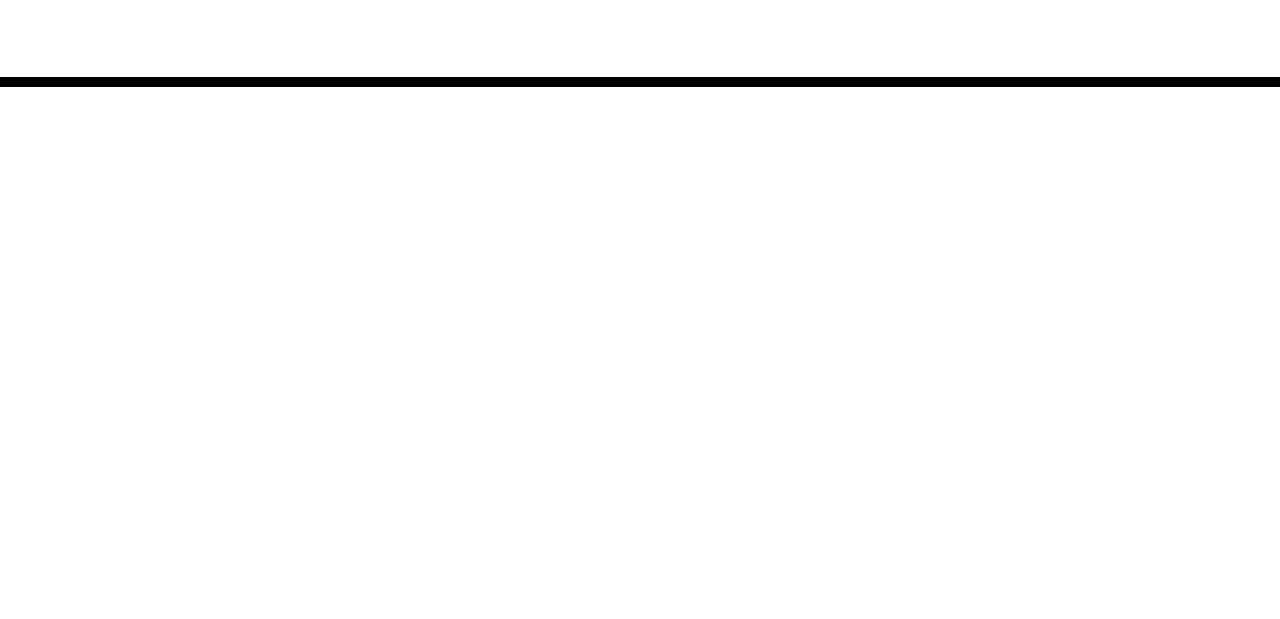
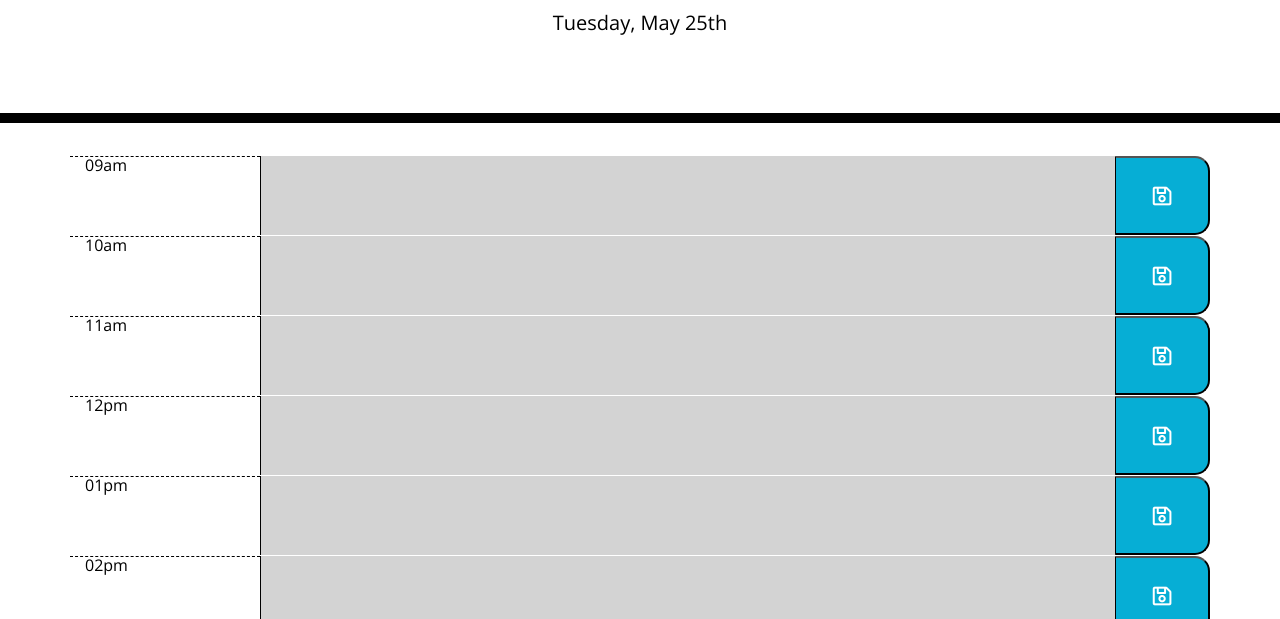
Before and after one commit to inara-nyingifa/dailyplanner, a plain HTML site: page index.html in a window 1280 px wide. Shown: the part 181-800 px from the top of the page. Drawn offline with nearby package versions, Linux system fonts and the light colour scheme.

Commit message:
added assets folder

```diff
--- /dev/null
+++ b/assets/javascript.js
@@ -0,0 +1,160 @@
+var myDay = [
+    {
+        id: "0",
+        hour: "09",
+        time: "09",
+        meridiem: "am",
+        reminder: ""
+    },
+    {
+        id: "1",
+        hour: "10",
+        time: "10",
+        meridiem: "am",
+        reminder: ""
+    },
+    {
+        id: "2",
+        hour: "11",
+        time: "11",
+        meridiem: "am",
+        reminder: ""
+    },
+    {
+        id: "3",
+        hour: "12",
+        time: "12",
+        meridiem: "pm",
+        reminder: ""
+    },
+    {
+        id: "4",
+        hour: "01",
+        time: "13",
+        meridiem: "pm",
+        reminder: ""
+    },
+    {
+        id: "5",
+        hour: "02",
+        time: "14",
+        meridiem: "pm",
+        reminder: ""
+    },
+    {
+        id: "6",
+        hour: "03",
+        time: "15",
+        meridiem: "pm",
+        reminder: ""
+    },
+    {
+        id: "7",
+        hour: "04",
+        time: "16",
+        meridiem: "pm",
+        reminder: ""
+    },
+    {
+        id: "8",
+        hour: "05",
+        time: "17",
+        meridiem: "pm",
+        reminder: ""
+    },
+
+]
+
+// gets data for the header date
+function getHeaderDate() {
+    var currentHeaderDate = moment().format('dddd, MMMM Do');
+    $("#currentDay").text(currentHeaderDate);
+}
+
+// saves data to localStorage
+function saveReminders() {
+    localStorage.setItem("myDay", JSON.stringify(myDay));
+}
+
+// sets any data in localStorage to the view
+function displayReminders() {
+    myDay.forEach(function (_thisHour) {
+        $(`#${_thisHour.id}`).val(_thisHour.reminder);
+    })
+}
+
+// sets any existing localStorage data to the view if it exists
+function init() {
+    var storedDay = JSON.parse(localStorage.getItem("myDay"));
+
+    if (storedDay) {
+        myDay = storedDay;
+    }
+
+    saveReminders();
+    displayReminders();
+}
+
+// loads header date
+getHeaderDate();
+
+// creates the visuals for the scheduler body
+myDay.forEach(function(thisHour) {
+    // creates timeblocks row
+    var hourRow = $("<form>").attr({
+        "class": "row"
+    });
+    $(".container").append(hourRow);
+
+    // creates time field
+    var hourField = $("<div>")
+        .text(`${thisHour.hour}${thisHour.meridiem}`)
+        .attr({
+            "class": "col-md-2 hour"
+    });
+
+    // data for scheduler
+    var hourPlan = $("<div>")
+        .attr({
+            "class": "col-md-9 description p-0"
+        });
+    var planData = $("<textarea>");
+    hourPlan.append(planData);
+    planData.attr("id", thisHour.id);
+    if (thisHour.time < moment().format("HH")) {
+        planData.attr ({
+            "class": "past",
+        })
+    } else if (thisHour.time === moment().format("HH")) {
+        planData.attr({
+            "class": "present"
+        })
+    } else if (thisHour.time > moment().format("HH")) {
+        planData.attr({
+            "class": "future"
+        })
+    }
+
+    // creates button to save text
+    var saveButton = $("<i class='far fa-save fa-lg'></i>")
+    var savePlan = $("<button>")
+        .attr({
+            "class": "col-md-1 saveBtn"
+    });
+    savePlan.append(saveButton);
+    hourRow.append(hourField, hourPlan, savePlan);
+})
+
+// loads localstorage data after components created
+init();
+
+
+// saves data for localStorage use
+$(".saveBtn").on("click", function(event) {
+    event.preventDefault();
+    var saveIndex = $(this).siblings(".description").children(".future").attr("id");
+    myDay[saveIndex].reminder = $(this).siblings(".description").children(".future").val();
+    console.log(saveIndex);
+    saveReminders();
+    displayReminders();
+})
--- a/style.css
+++ b/assets/style.css
@@ -11,11 +11,13 @@ textarea{
   color: #000000;
   border-left: 1px solid black;
   padding: 10px;
+  width: 100%;
+  height: 100%;
 }
 
 .jumbotron {
   text-align: center;
-  background-color: transparent;
+  background-color: transparent   ;
   color: black;
   border-radius: 0;
   border-bottom: 10px solid black;
@@ -49,12 +51,12 @@ textarea{
 
 .present {
   background-color: #ff6961;
-  color: white;
+  color: black;
 }
 
 .future {
   background-color: #77dd77;
-  color: white;
+  color: black;
 }
 
 .saveBtn {
--- a/index.html
+++ b/index.html
@@ -18,7 +18,7 @@
       href="https://fonts.googleapis.com/css?family=Open+Sans&display=swap"
       rel="stylesheet"
     />
-    <link rel="stylesheet" href="style.css" />
+    <link rel="stylesheet" href="./assets/style.css" />
     <title>Work Day Scheduler</title>
   </head>
 
@@ -34,5 +34,6 @@
 
     <script src="https://code.jquery.com/jquery-3.4.1.min.js"></script>
     <script src="https://cdnjs.cloudflare.com/ajax/libs/moment.js/2.24.0/moment.min.js"></script>
+    <script type="text/javascript" src="./assets/javascript.js"></script>
   </body>
 </html>
```
Also changed, not shown: 1 other file.
